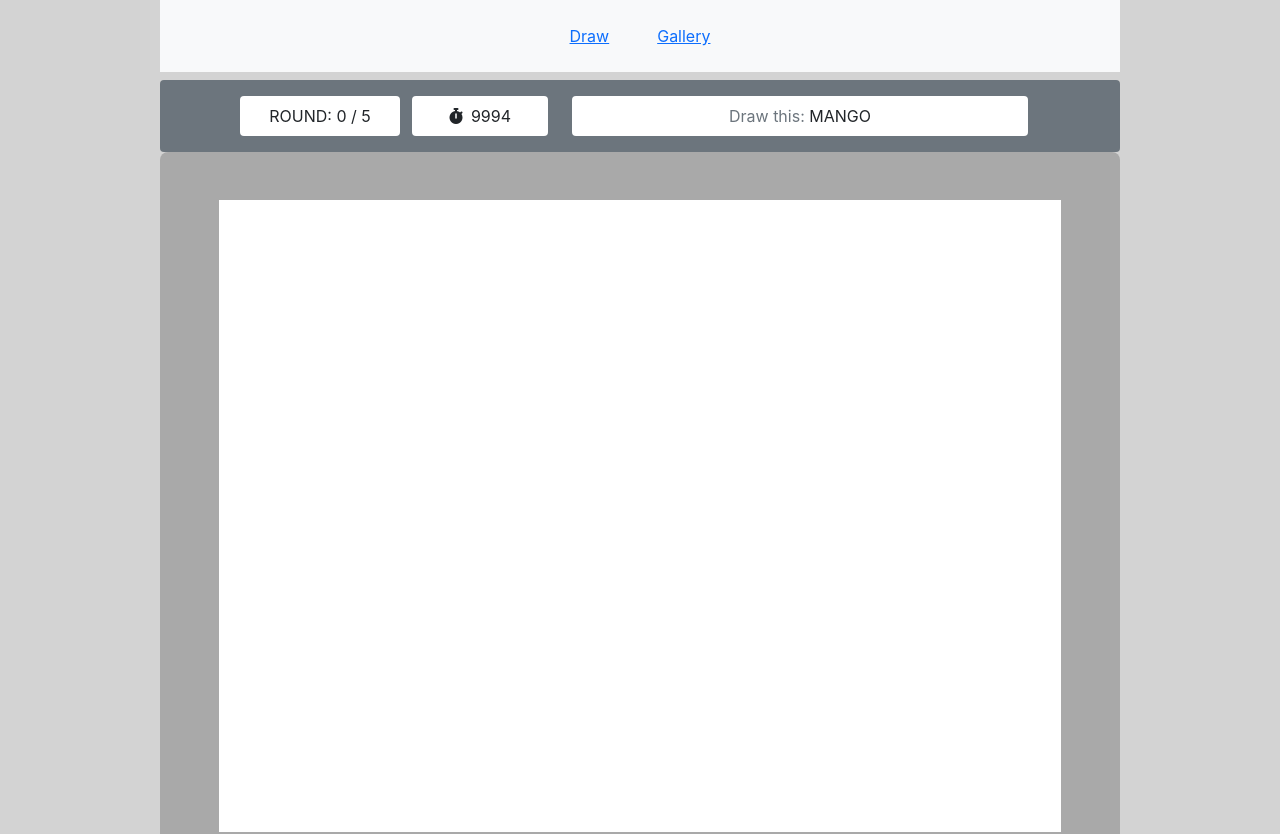
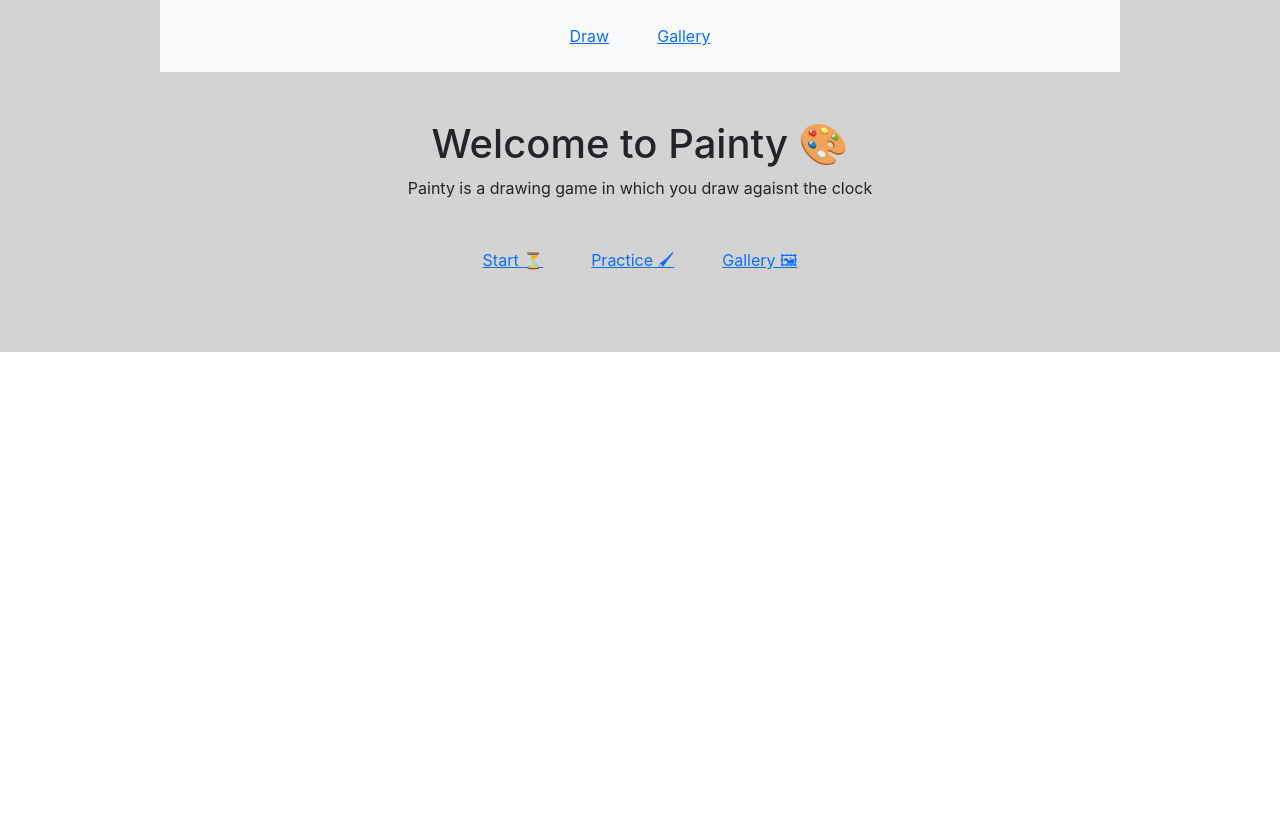
Before and after one commit to SilviuIordache/Painty, a React (Create React App) app: page / in a window 1280 px wide. Shown: the top 834 px of the page. After the commit the page ends 800 px from the top, so only its background shows below. Built offline with nearby package versions, Linux system fonts and the light colour scheme.

Commit message:
First version of modes

```diff
--- a/package.json
+++ b/package.json
@@ -9,7 +9,8 @@
     "q-floodfill": "^1.3.1",
     "react": "^17.0.2",
     "react-dom": "^17.0.2",
-    "react-router-dom": "^6.1.0",
+    "react-router": "^5.2.0",
+    "react-router-dom": "^5.2.0",
     "react-scripts": "4.0.3",
     "web-vitals": "^1.1.2"
   },
--- a/src/App.js
+++ b/src/App.js
@@ -1,9 +1,13 @@
-import { BrowserRouter, Routes, Route } from "react-router-dom";
+import {
+  Switch,
+  Route,
+  BrowserRouter as Router
+} from "react-router-dom";
 
-import Navigation from "./components/Navigation/Navigation"
+import Navigation from "./components/Navigation/Navigation";
+import MainMenu from "./components/MainMenu/MainMenu";
 import DrawingBoard from "./components/DrawingBoard/DrawingBoard";
-import Gallery from "./components/Gallery/Gallery"
-
+import Gallery from "./components/Gallery/Gallery";
 
 import "./App.css";
 
@@ -11,13 +15,20 @@ function App() {
   return (
     <div className="App">
       <div className="container">
-        <BrowserRouter>
-          <Navigation/>
-          <Routes>
-            <Route index path='/' element={<DrawingBoard/>}/>
-            <Route path='/gallery' element={<Gallery/>}/>
-          </Routes>
-        </BrowserRouter>
+        <Router>
+          <Navigation />
+          <Switch>
+            <Route exact path="/">
+              <MainMenu />
+            </Route>
+            <Route path="/draw/:mode">
+              <DrawingBoard />
+            </Route>
+            <Route path="/gallery">
+              <Gallery />
+            </Route>
+          </Switch>
+        </Router>
       </div>
     </div>
   );
--- a/src/components/ChallengeBar/ChallengeBar.js
+++ b/src/components/ChallengeBar/ChallengeBar.js
@@ -7,7 +7,6 @@ export default class ChallengeBar extends React.Component {
     this.state = {
       words: [],
       currentWord: '',
-      roundTime: 9999
     }
   }
   componentDidMount() {
@@ -39,7 +38,7 @@ export default class ChallengeBar extends React.Component {
         </div>
         <div className="col-2">
           <ChallengeTimer
-            time={this.state.roundTime}
+            time={this.props.roundTime}
             saveChallengeDrawing={this.saveChallengeDrawing}
           />
         </div>
--- a/src/components/ChallengeBar/ChallengeTimer.js
+++ b/src/components/ChallengeBar/ChallengeTimer.js
@@ -14,6 +14,10 @@ export default class ChallengeTimer extends React.Component {
       timer: this.props.time,
       timerInterval: setInterval(() => this.tick(), 1000)
     });
+  }
+
+  componentWillUnmount() {
+    clearInterval(this.state.timerInterval)
   }
 
   tick = () => {
--- a/src/components/Debug/Debug.js
+++ b/src/components/DebugComponent/DebugComponent.js
@@ -1,4 +1,4 @@
-export default function Debug(props) {
+export default function DebugComponent(props) {
   return (
     <div id="debug">
       <div className="d-flex justify-content-between">
--- a/src/components/DrawingBoard/DrawingBoard.js
+++ b/src/components/DrawingBoard/DrawingBoard.js
@@ -2,16 +2,18 @@ import React from "react";
 import Toolbar from "../Toolbar/Toolbar.js";
 import BrushCursor from "../BrushCursor/BrushCursor.js";
 import ChallengeBar from "../ChallengeBar/ChallengeBar.js";
-import RectanglePreview from "../RectanglePreview/RectanglePreview.js"
+import FloodFill from 'q-floodfill';
 
-import Debug from "../Debug/Debug.js";
-import FloodFill from 'q-floodfill';
+// import RectanglePreview from "../RectanglePreview/RectanglePreview.js"
+// import DebugComponent from "../DebugComponent/DebugComponent.js";
+
+import { withRouter } from "react-router-dom";
 
 import "./DrawingBoard.css";
 import "../jsons/brushSizes.json";
 import ActionsBar from "../ActionsBar/ActionsBar.js";
 
-export default class DrawingBoard extends React.Component {
+class DrawingBoard extends React.Component {
   constructor(props) {
     super(props);
     this.state = {
@@ -34,12 +36,17 @@ export default class DrawingBoard extends React.Component {
       currentBrushColor: "#000000",
       currentTool: "Brush Tool",
       dataURL: "",
-      roundCurrent: 0,
-      roundTotal: 5
+      roundCurrent: 1,
+      roundTotal: 5,
+      roundTimeInitial: 10,
+      roundTime: 10
     };
   }
 
   componentDidMount() {
+    const { url } = this.props.match.params;
+    console.log(url);
+
     this.setupCanvas();
     this.setupBrushSizes();
 
@@ -53,7 +60,7 @@ export default class DrawingBoard extends React.Component {
     document.removeEventListener("mousemove", this.handleMouseMove);
     document.removeEventListener("mousedown", this.handleMouseDown);
     document.removeEventListener("mouseup", this.handleMouseUp);
-    window.addEventListener('resize', this.handleWindowResize);
+    window.removeEventListener('resize', this.handleWindowResize);
   }
 
   setupCanvas = () => {
@@ -226,6 +233,8 @@ export default class DrawingBoard extends React.Component {
       imageName = prompt("Assign a name to this image before saving it", "NewDrawing");
       if (!imageName)
         return
+    } else {
+      imageName = word
     }
 
     const dataURL = canvas.toDataURL();
@@ -258,7 +267,14 @@ export default class DrawingBoard extends React.Component {
 
   saveChallengeDrawing = (word) => {
     this.saveCanvas(word);
+
     // advanced rounds
+    if (this.state.roundCurrent < this.state.roundTotal) {
+      this.setState({
+        roundCurrent: this.state.roundCurrent + 1,
+        roundTime: this.state.roundTimeInitial
+      });
+    }
   }
 
   drawRectangle = (x, y, width, height, color) => {
@@ -300,7 +316,7 @@ export default class DrawingBoard extends React.Component {
   render() {
     return (
       <div className="drawing-board">
-        {/* <Debug
+        {/* <DebugComponent
           p1={this.state.cursorX}
           p2={this.state.cursorY}
           p3={this.state.canvasAbsoluteX}
@@ -309,9 +325,10 @@ export default class DrawingBoard extends React.Component {
           p6={this.state.canvasRelativeHeight}
         /> */}
         <ChallengeBar
-          saveChallengeDrawing={this.saveCanvas}
+          saveChallengeDrawing={this.saveChallengeDrawing}
           roundCurrent={this.state.roundCurrent}
           roundTotal={this.state.roundTotal}
+          roundTime={this.state.roundTime}
         />
         <div className="row canvas-bg">
           <div className="col-12 position-relative">
@@ -348,6 +365,8 @@ export default class DrawingBoard extends React.Component {
   }
 }
 
+export default withRouter(DrawingBoard);
+
 // need to improve
 // https://www.youtube.com/watch?v=3GqUM4mEYKA&t=351s
 
--- /dev/null
+++ b/src/components/MainMenu/MainMenu.js
@@ -0,0 +1,28 @@
+import React from "react";
+import {
+  Link,
+
+} from "react-router-dom";
+
+export default class MainMenu extends React.Component {
+  constructor(props) {
+    super(props);
+    this.state = {
+      ceva: false,
+    }
+  }
+
+  render() {
+    return (
+      <div>
+        <div className="mb-5 mt-5">
+          <h1>Welcome to Painty 🎨</h1>
+          <p>Painty is a drawing game in which you draw agaisnt the clock</p>
+        </div>
+          <Link to="/draw/challenge" className="me-5">Start ⏳</Link>
+          <Link to="/draw/practice" className="me-5">Practice 🖌</Link>
+          <Link to="/gallery">Gallery 🖼</Link>
+      </div>
+    )
+  }
+}
```
Also changed, not shown: src/index.js (+7 -6 lines), 1 other file (tests, documents, lock files or other folders).
